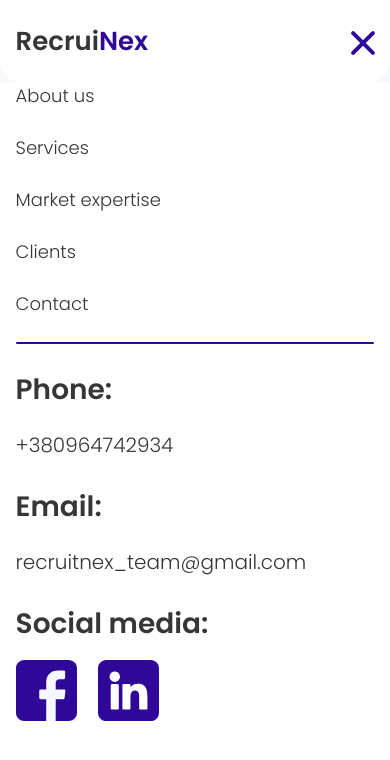
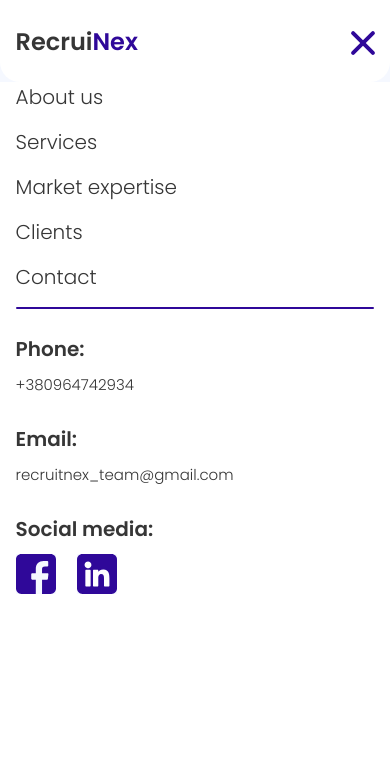
Before and after one commit to slimnation23/RecruiNex, a plain HTML site: page index.html in a window 390 px wide. Both pictures are taken after a click on the button 358 px from the left and 41 px from the top of the page. Drawn offline with Linux system fonts and the light colour scheme.

Commit message:
menuDone

```diff
--- a/style.css
+++ b/style.css
@@ -75,7 +75,7 @@ nav ul li a {
 }
 
 .mobile-list {
-    display: none;
+  display: none;
 }
 
 .menu-toggle {
@@ -84,8 +84,8 @@ nav ul li a {
 }
 
 .menu-close {
-    display: none;
-    cursor: pointer;
+  display: none;
+  cursor: pointer;
 }
 
 @media (max-width: 1127px) {
@@ -128,7 +128,7 @@ nav ul li a {
     background-color: #2f0899;
     border-radius: 5px;
     left: 5px;
-    transition: transform .5s, opacity .5s;
+    transition: transform 0.5s, opacity 0.5s;
   }
 
   .menu-toggle span:nth-child(1) {
@@ -146,7 +146,7 @@ nav ul li a {
     opacity: 0;
   }
   .header.open .menu-toggle span:nth-child(3) {
-    transform: translateY(0) rotate(-45deg);;
+    transform: translateY(0) rotate(-45deg);
   }
 
   .nav-list {
@@ -169,10 +169,11 @@ nav ul li a {
   nav ul li {
     width: 100%;
     display: flex;
-    margin-bottom: 25px;
+    margin-bottom: 15px;
   }
   nav ul li a {
     padding-left: 0;
+    font-size: 20px;
   }
 
   .mobile-list {
@@ -190,7 +191,10 @@ nav ul li a {
     margin-bottom: 25px;
   }
 
-  .contacts-item, .contacts-item h4, .contacts-item a, .menu-contacts {
+  .contacts-item,
+  .contacts-item h4,
+  .contacts-item a,
+  .menu-contacts {
     background-color: #fff;
   }
 
@@ -219,4 +223,28 @@ nav ul li a {
     font-weight: 300;
     margin-right: 15px;
   }
+  .contacts-item a img {
+    width: 61px;
+    height: 61px;
+  }
 }
+
+@media (max-width: 576px) {
+  nav .logo,
+  nav .logo span {
+    font-size: 24px;
+  }
+  .contacts-item h4 {
+    font-size: 20px;
+    margin-bottom: 0;
+  }
+
+  .contacts-item a {
+    font-size: 15px;
+  }
+  .contacts-item a img {
+    width: 40px;
+    height: 40px;
+    margin-top: 10px;
+  }
+}
```
